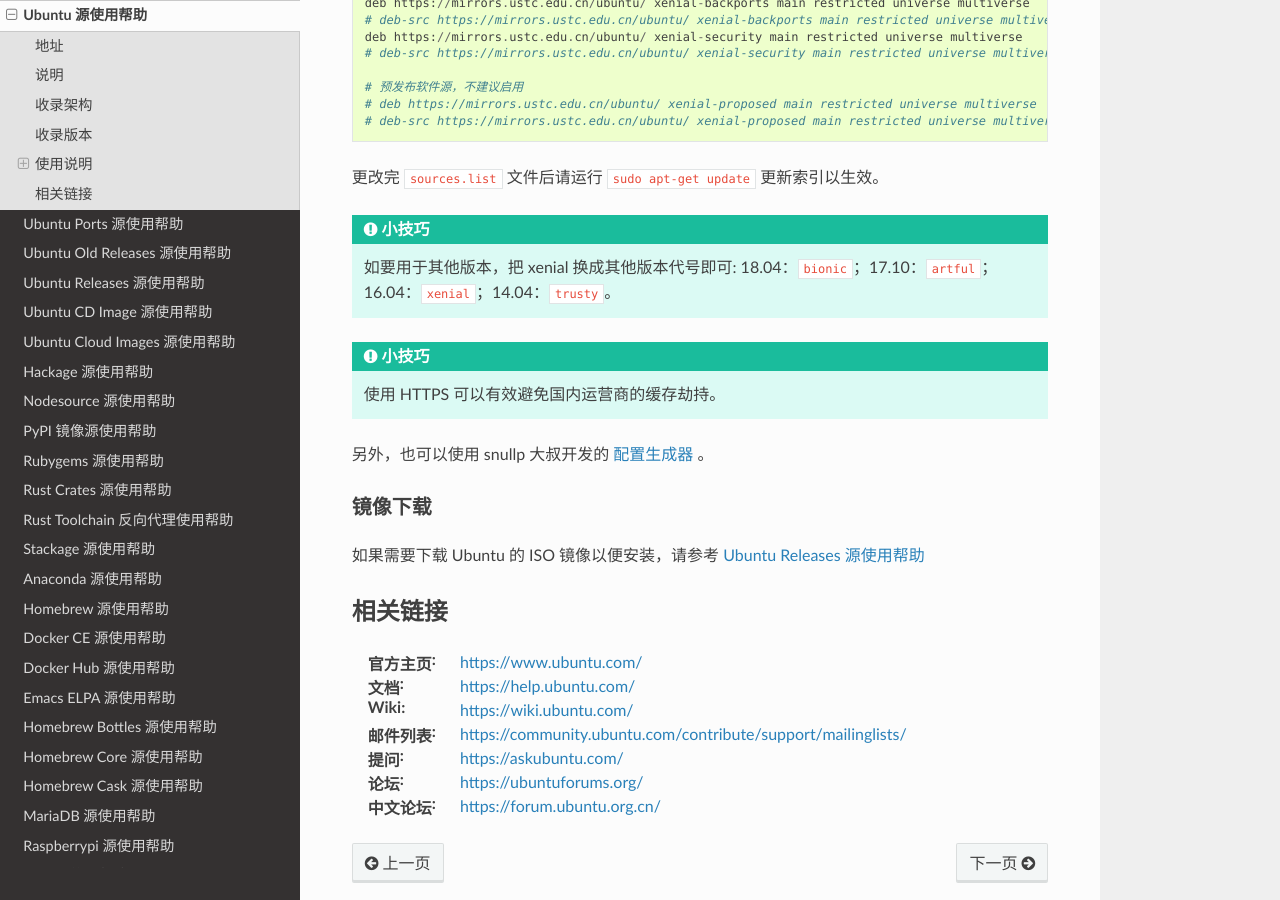
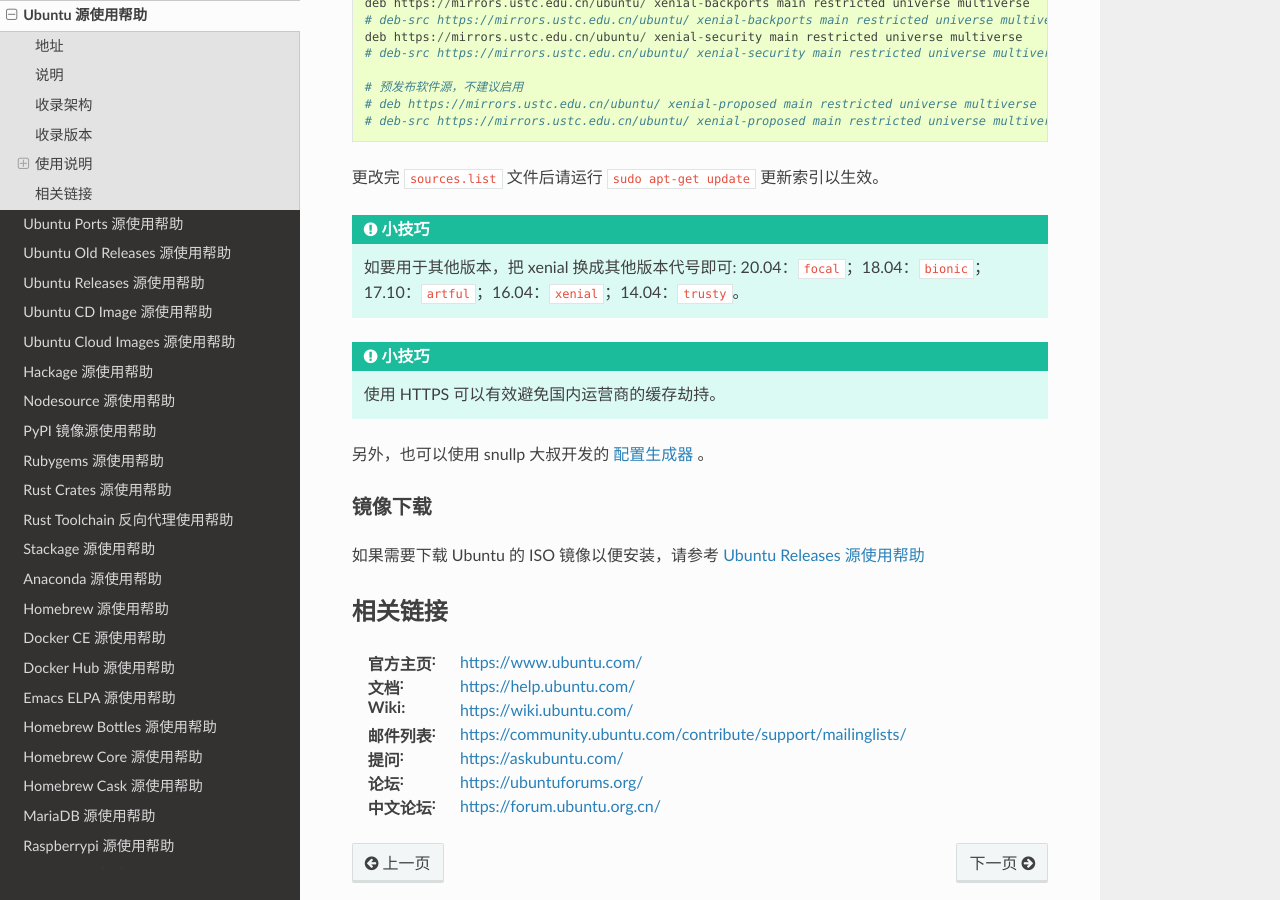
Before and after one commit to ustclug/mirrorhelp, a Sphinx documentation site: the page built from source/ubuntu.rst, in a window 1280 px wide and 900 px high, scrolled down 2166 px. Built offline with Sphinx 7.4.7 and the Read the Docs theme 2.0.0, drawn with Linux system fonts in a browser that asks for light colours; pages that are not in the unit, such as notebooks, are missing from menus.

Commit message:
ubuntu: Add code name focal.

```diff
--- a/source/ubuntu.rst
+++ b/source/ubuntu.rst
@@ -81,7 +81,7 @@
 更改完 :file:`sources.list` 文件后请运行 ``sudo apt-get update`` 更新索引以生效。
 
 .. tip::
-    如要用于其他版本，把 xenial 换成其他版本代号即可: 18.04：``bionic``；17.10：``artful``；16.04：``xenial``；14.04：``trusty``。
+    如要用于其他版本，把 xenial 换成其他版本代号即可: 20.04：``focal``；18.04：``bionic``；17.10：``artful``；16.04：``xenial``；14.04：``trusty``。
 
 .. tip::
     使用 HTTPS 可以有效避免国内运营商的缓存劫持。
```
